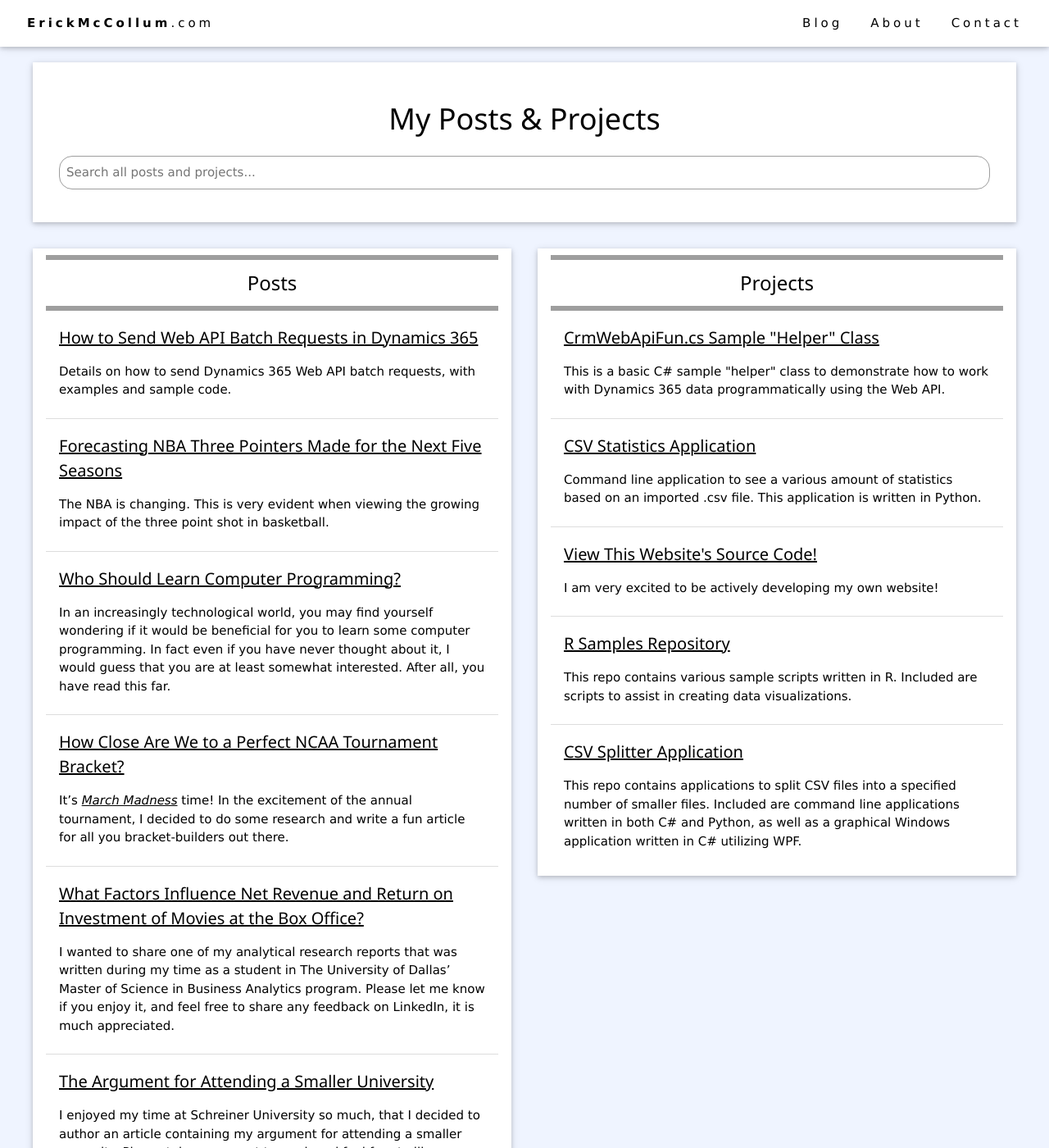
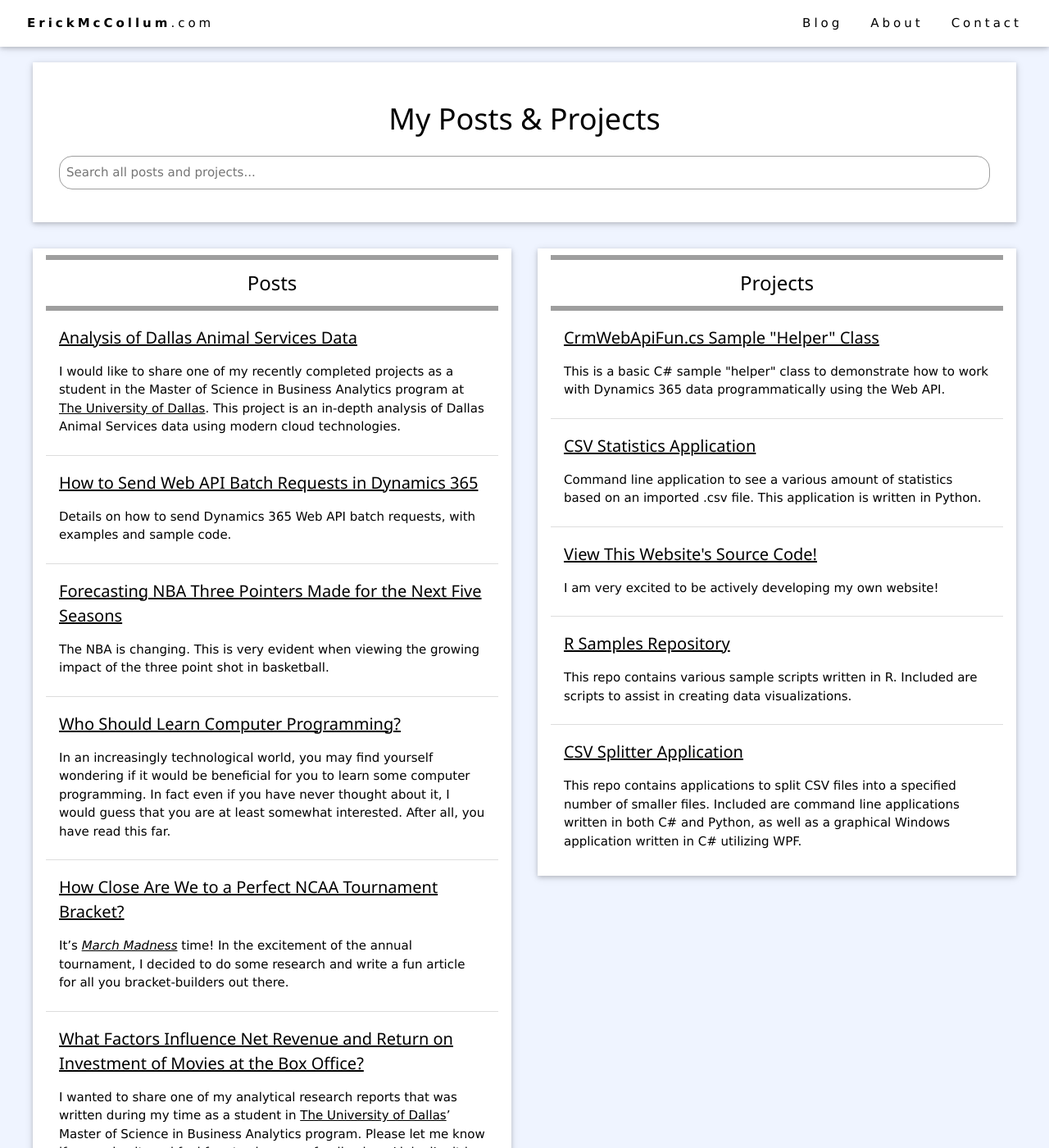
Before and after one commit to frederickm13/frederickm13.github.io, a Jekyll site: the page built from pages/blog.md, in a window 1280 px wide and 1400 px high. Shown: the whole window at 82% size. Built offline with Jekyll 4.4.1, drawn with Linux system fonts in a browser that asks for light colours; some of the changed text lies outside the part shown.

Commit message:
Add Dallas Animal Services Analysis report

```diff
--- /dev/null
+++ b/_posts/2020-01-27-DallasAnimalServicesAnalysis.md
@@ -0,0 +1,17 @@
+---
+title: Analysis of Dallas Animal Services Data
+author: Erick McCollum
+layout: Post
+date:  2020-01-27 -0600
+sourceurl: https://www.linkedin.com/posts/erick-mccollum_analysis-of-dallas-animal-services-data-activity-6627729700913500160-5SPX
+docurl: /data/files/DallasAnimalServicesAnalysis.pdf
+category: Post
+featured: 4
+downloadable: 1
+---
+
+I would like to share one of my recently completed projects as a student in the Master of Science in Business Analytics program at [The University of Dallas](https://udallas.edu/). This project is an in-depth analysis of Dallas Animal Services data using modern cloud technologies.
+
+Some of the technologies that I utilized in this analysis include SQL, Microsoft Azure, Power BI, Azure SQL Data Warehouse, SQL Server Management Studio, and Azure Blob Storage.
+
+*Please note, any opinions stated in this report are that of my own, and are not associated in any way with another person or organization.*
```
Also changed, not shown: _posts/2019-02-20-ArgAttendSmallSchool.md (+1 -1 lines), _posts/2019-03-16-MoviesBoxOfficeAnalysisReport.md (+1 -1 lines), 1 other file.
